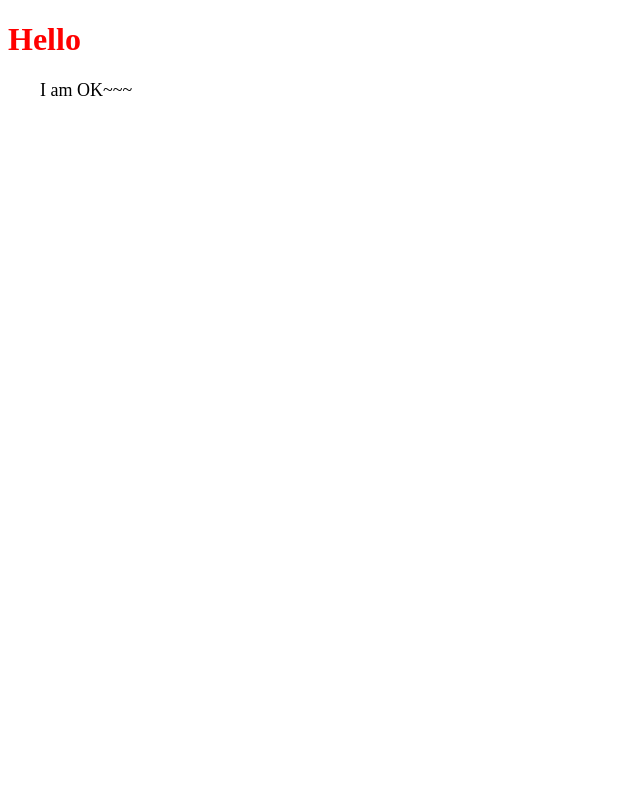
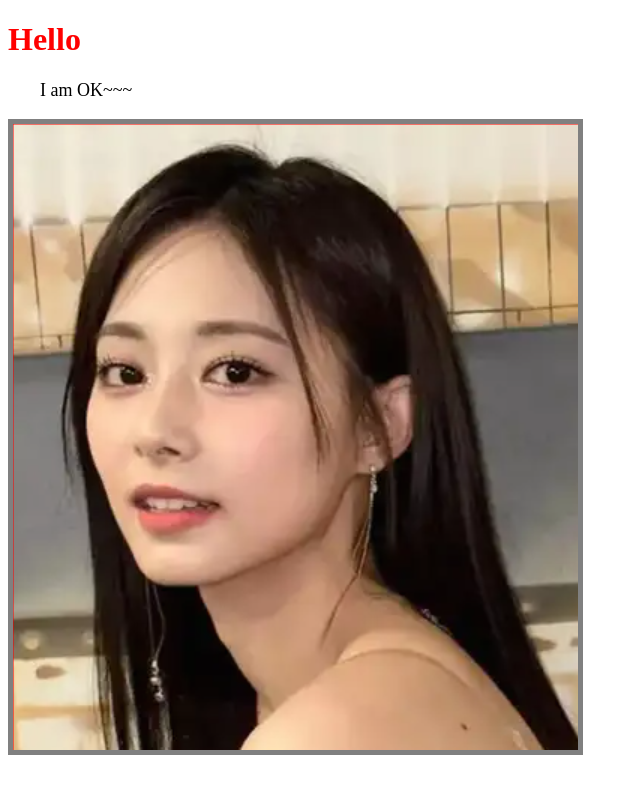
Before and after one commit to okeyla/project2, a plain HTML site: page index.html in a window 1280 px wide. Shown: the whole page, without its empty margins (0-640 px from the left). Drawn offline with Linux system fonts and the light colour scheme.

Commit message:
增加子瑜照片

```diff
--- a/index.html
+++ b/index.html
@@ -9,6 +9,7 @@
 </head>
     <h1>Hello</h1>
     <p>I am OK~~~</p>
+    <img src="img/chou.png" alt="chou">
 <body>
 
 </body>
```
Also changed, not shown: img/chou.png (added).
